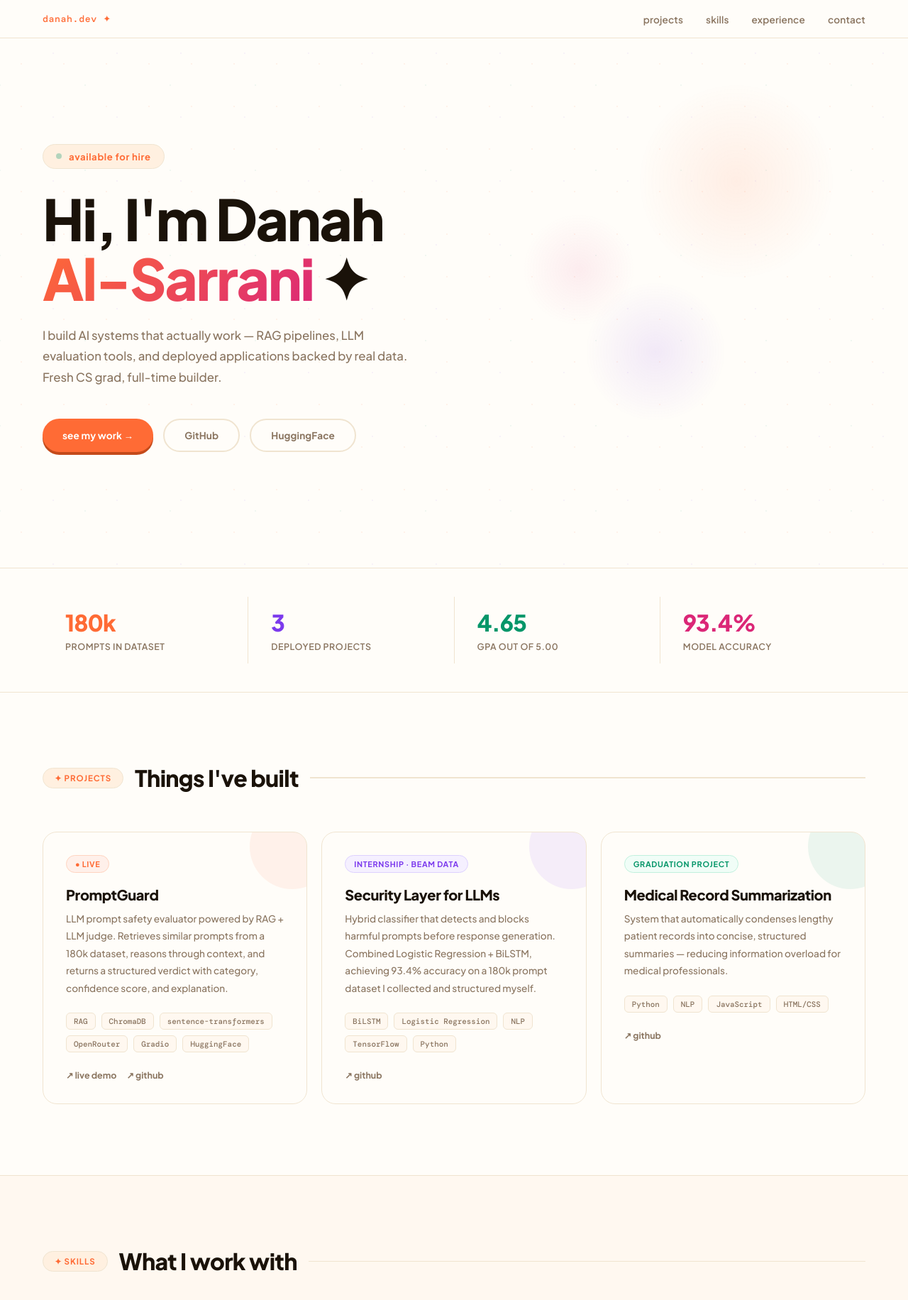
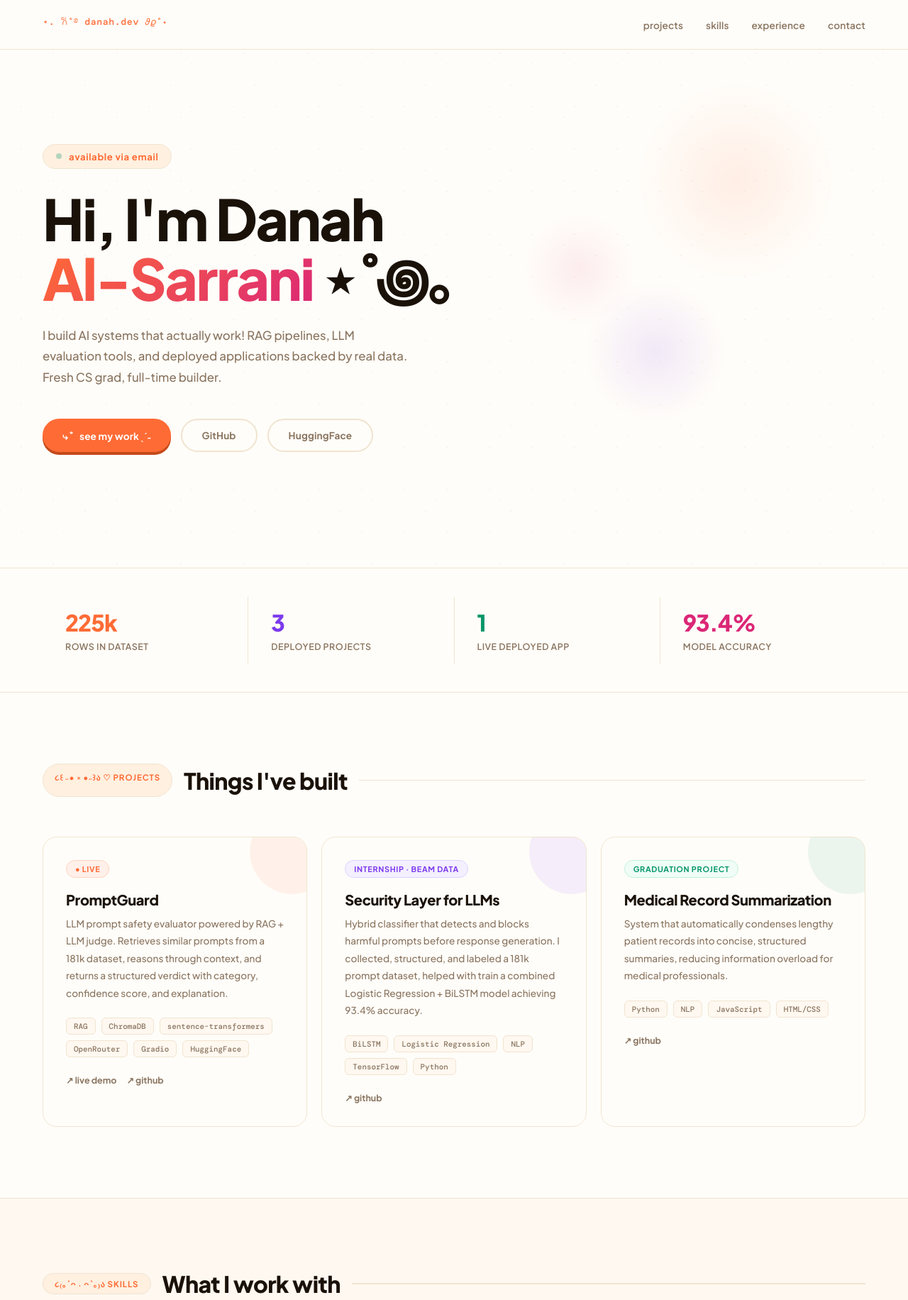
Before and after one commit to dralsarrani/dralsarrani.github.io, a plain HTML site: page index.html in a window 1280 px wide. Shown: the top 1832 px of the page at 71% size. Drawn offline with nearby package versions, Linux system fonts and the light colour scheme.

Commit message:
Add files via upload

```diff
--- a/index.html
+++ b/index.html
@@ -3,7 +3,7 @@
 <head>
 <meta charset="UTF-8">
 <meta name="viewport" content="width=device-width, initial-scale=1.0">
-<title>Danah Al-Sarrani — AI Engineer</title>
+<title>Danah Al-Sarrani - AI Engineer</title>
 <link href="https://fonts.googleapis.com/css2?family=Plus+Jakarta+Sans:wght@400;500;600;700;800&family=DM+Mono:wght@400;500&display=swap" rel="stylesheet">
 <style>
   :root {
@@ -356,7 +356,7 @@
 <body>
 
 <nav>
-  <div class="nav-logo">danah.dev ✦</div>
+  <div class="nav-logo">⋆. 𐙚˚࿔ danah.dev 𝜗𝜚˚⋆</div>
   <ul class="nav-links">
     <li><a href="#projects">projects</a></li>
     <li><a href="#skills">skills</a></li>
@@ -372,18 +372,18 @@
   <div class="hero-content">
     <div class="hero-greeting">
       <span class="dot"></span>
-      available for hire
+      available via email
     </div>
     <h1>
       Hi, I'm Danah<br>
-      <em>Al-Sarrani</em> ✦
+      <em>Al-Sarrani</em> ⋆˚꩜｡
     </h1>
     <p class="hero-sub">
-      I build AI systems that actually work — RAG pipelines, LLM evaluation tools,
+      I build AI systems that actually work! RAG pipelines, LLM evaluation tools,
       and deployed applications backed by real data. Fresh CS grad, full-time builder.
     </p>
     <div class="hero-cta">
-      <a href="#projects" class="btn btn-primary">see my work →</a>
+      <a href="#projects" class="btn btn-primary">⤷ ゛see my work ˎˊ˗</a>
       <a href="https://github.com/dralsarrani" target="_blank" class="btn btn-outline">GitHub</a>
       <a href="https://huggingface.co/dralsarrani" target="_blank" class="btn btn-outline">HuggingFace</a>
     </div>
@@ -392,16 +392,16 @@
 
 <div class="stats">
   <div class="stat-item">
-    <span class="stat-value c1">180k</span>
-    <span class="stat-label">prompts in dataset</span>
+    <span class="stat-value c1">225k</span>
+    <span class="stat-label">rows in dataset</span>
   </div>
   <div class="stat-item">
     <span class="stat-value c2">3</span>
     <span class="stat-label">deployed projects</span>
   </div>
   <div class="stat-item">
-    <span class="stat-value c3">4.65</span>
-    <span class="stat-label">GPA out of 5.00</span>
+    <span class="stat-value c3">1</span>
+    <span class="stat-label">live deployed app</span>
   </div>
   <div class="stat-item">
     <span class="stat-value c4">93.4%</span>
@@ -411,7 +411,7 @@
 
 <section id="projects">
   <div class="section-header">
-    <span class="section-pill">✦ projects</span>
+    <span class="section-pill">૮꒰ ˶• ༝ •˶꒱ა ♡ projects</span>
     <h2 class="section-title">Things I've built</h2>
     <div class="section-line"></div>
   </div>
@@ -420,7 +420,7 @@
     <div class="project-card p1">
       <span class="project-badge badge-live">● live</span>
       <h3 class="project-title">PromptGuard</h3>
-      <p class="project-desc">LLM prompt safety evaluator powered by RAG + LLM judge. Retrieves similar prompts from a 180k dataset, reasons through context, and returns a structured verdict with category, confidence score, and explanation.</p>
+      <p class="project-desc">LLM prompt safety evaluator powered by RAG + LLM judge. Retrieves similar prompts from a 181k dataset, reasons through context, and returns a structured verdict with category, confidence score, and explanation.</p>
       <div class="project-stack">
         <span class="stack-tag">RAG</span>
         <span class="stack-tag">ChromaDB</span>
@@ -438,7 +438,9 @@
     <div class="project-card p2">
       <span class="project-badge badge-internship">internship · beam data</span>
       <h3 class="project-title">Security Layer for LLMs</h3>
-      <p class="project-desc">Hybrid classifier that detects and blocks harmful prompts before response generation. Combined Logistic Regression + BiLSTM, achieving 93.4% accuracy on a 180k prompt dataset I collected and structured myself.</p>
+      <p class="project-desc">Hybrid classifier that detects and blocks harmful prompts before response generation.
+I collected, structured, and labeled a 181k prompt dataset, helped with train a combined
+Logistic Regression + BiLSTM model achieving 93.4% accuracy.</p>
       <div class="project-stack">
         <span class="stack-tag">BiLSTM</span>
         <span class="stack-tag">Logistic Regression</span>
@@ -454,7 +456,7 @@
     <div class="project-card p3">
       <span class="project-badge badge-grad">graduation project</span>
       <h3 class="project-title">Medical Record Summarization</h3>
-      <p class="project-desc">System that automatically condenses lengthy patient records into concise, structured summaries — reducing information overload for medical professionals.</p>
+      <p class="project-desc">System that automatically condenses lengthy patient records into concise, structured summaries, reducing information overload for medical professionals.</p>
       <div class="project-stack">
         <span class="stack-tag">Python</span>
         <span class="stack-tag">NLP</span>
@@ -471,7 +473,7 @@
 
 <section id="skills" style="background:var(--bg2);border-top:1.5px solid var(--border);border-bottom:1.5px solid var(--border);">
   <div class="section-header">
-    <span class="section-pill">✦ skills</span>
+    <span class="section-pill">૮₍｡´ᴖ ˔ ᴖ`｡₎ა skills</span>
     <h2 class="section-title">What I work with</h2>
     <div class="section-line"></div>
   </div>
@@ -498,8 +500,6 @@
         <span class="skill-pill">sentence-transformers</span>
         <span class="skill-pill">Pandas</span>
         <span class="skill-pill">NumPy</span>
-        <span class="skill-pill">SQL</span>
-        <span class="skill-pill">Power BI</span>
       </div>
     </div>
     <div class="skill-group">
@@ -530,7 +530,7 @@
 
 <section id="experience">
   <div class="section-header">
-    <span class="section-pill">✦ experience</span>
+    <span class="section-pill">૮₍´˶• . • ⑅ ₎ა experience</span>
     <h2 class="section-title">Where I've been</h2>
     <div class="section-line"></div>
   </div>
@@ -541,7 +541,7 @@
       <div class="timeline-content">
         <div class="timeline-title">AI Engineer Intern</div>
         <div class="timeline-org">Beam Data</div>
-        <div class="timeline-desc">Built a security layer for LLMs that detects and blocks harmful prompts before response generation. Developed a hybrid BiLSTM + Logistic Regression classifier achieving 93.4% accuracy on a 180k prompt dataset.</div>
+        <div class="timeline-desc">Built a security layer for LLMs that detects and blocks harmful prompts before response generation. Developed a hybrid BiLSTM + Logistic Regression classifier achieving 93.4% accuracy on a 181k prompt dataset.</div>
       </div>
     </div>
     <div class="timeline-item">
@@ -557,7 +557,7 @@
       <div class="timeline-date">May 2025</div>
       <div class="timeline-dot-col"><div class="timeline-dot"></div><div class="timeline-line-seg"></div></div>
       <div class="timeline-content">
-        <div class="timeline-title">B.S. Computer Science — GPA 4.65/5.00</div>
+        <div class="timeline-title">B.S. Computer Science (Honours)</div>
         <div class="timeline-org">University of Taibah</div>
         <div class="timeline-desc">Coursework: Artificial Intelligence, Algorithms, Computational Theory, Comparison of Learning Algorithms, Software Foundations.</div>
       </div>
@@ -567,7 +567,7 @@
 
 <section id="contact" style="background:var(--bg2);border-top:1.5px solid var(--border);">
   <div class="section-header">
-    <span class="section-pill">✦ contact</span>
+    <span class="section-pill">૮ ˶ᵔ ᵕ ᵔ˶ ა contact</span>
     <h2 class="section-title">Let's connect</h2>
     <div class="section-line"></div>
   </div>
@@ -593,7 +593,7 @@
 
 <footer>
   <p>Danah Al-Sarrani · AI Engineer · 2026</p>
-  <p>made with <span class="heart">♥</span> and a lot of Python</p>
+  <p>made with <span class="heart">-`♡´-</span> and a lot of coffee</p>
 </footer>
 
 <script>
```
